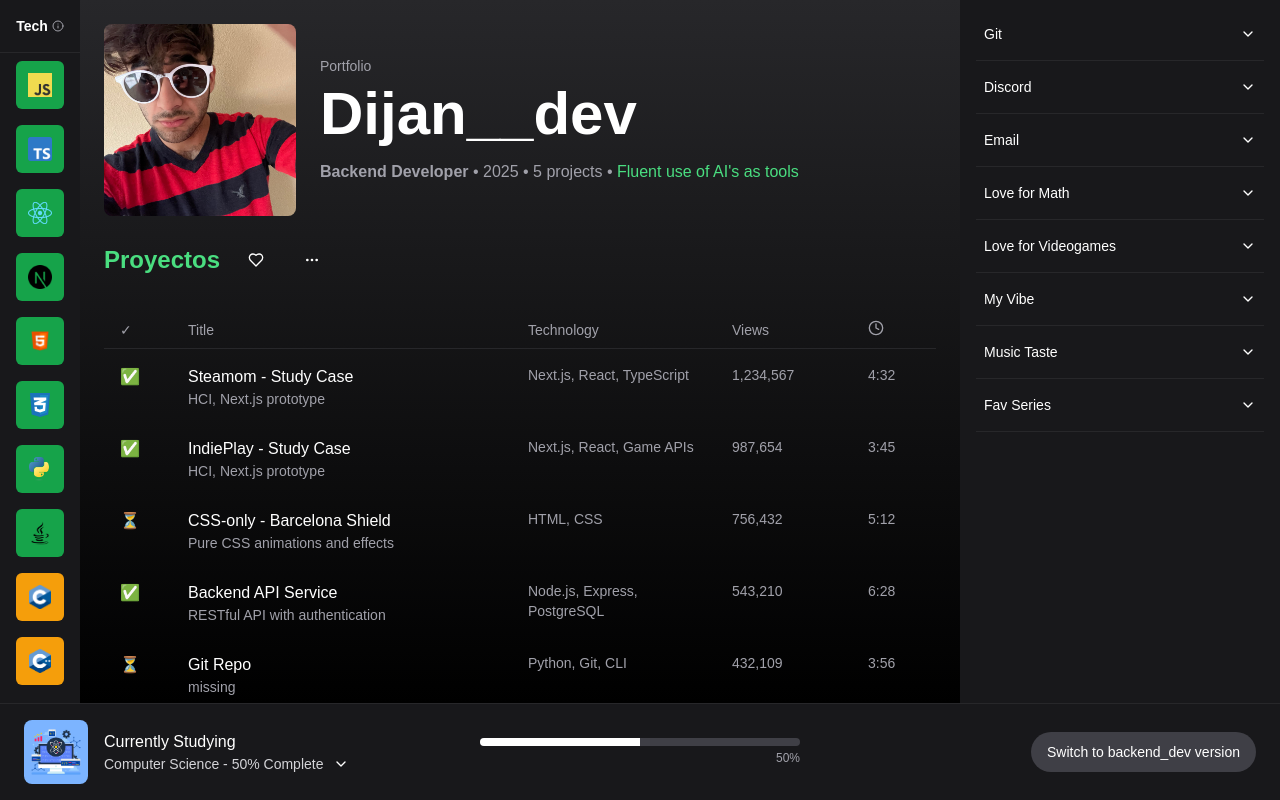
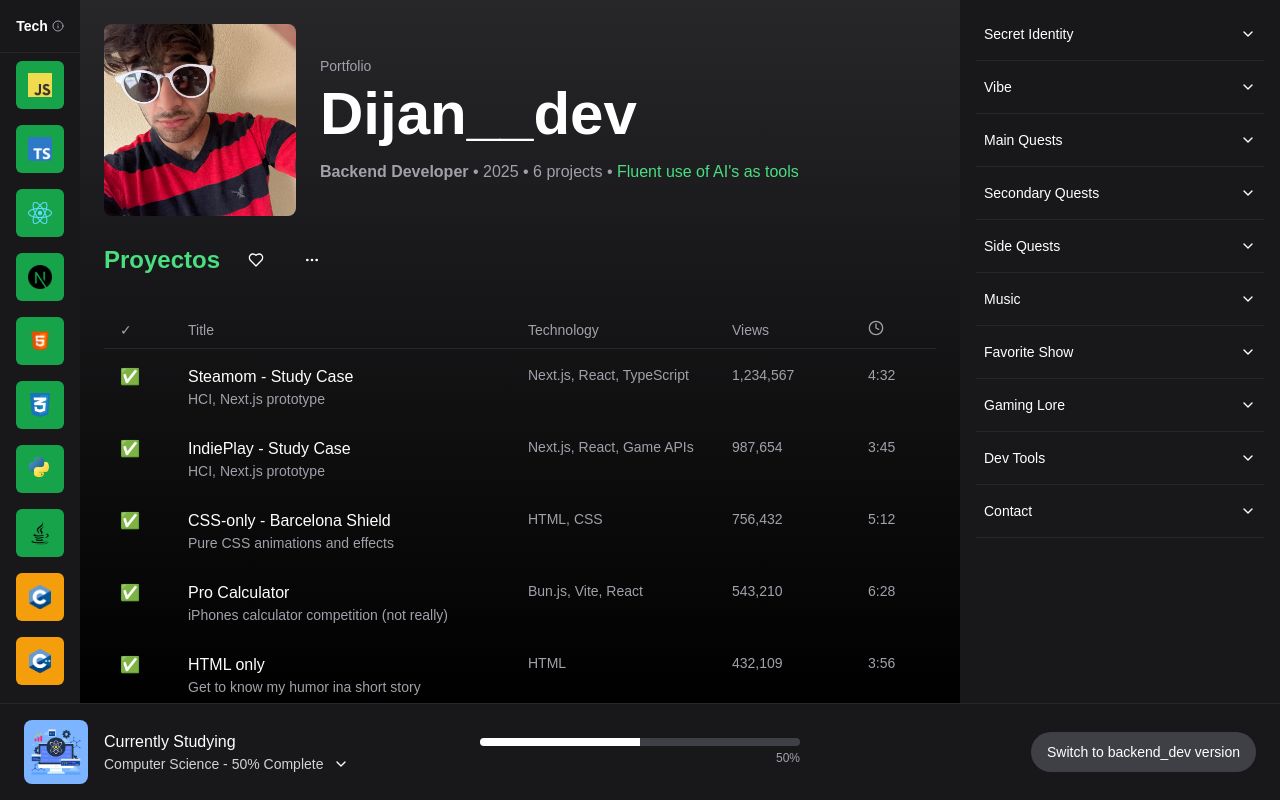
Before and after one commit to DijanU/Portfolio, a Next.js app: page / in a window 1280 px wide. Built offline with nearby package versions, Linux system fonts and the light colour scheme.

Commit message:
mayor fixes

```diff
--- a/app/page.tsx
+++ b/app/page.tsx
@@ -90,65 +90,100 @@ const projects = [
     duration: "5:12",
     plays: "756,432",
     tech: "HTML, CSS",
-    completed: false,
+    completed: true,
     url: "https://calicheoficial.lat/luis/CSS-only/",
   },
   {
     id: 4,
-    title: "Backend API Service",
-    description: "RESTful API with authentication",
+    title: "Pro Calculator",
+    description: "iPhones calculator competition (not really)",
     duration: "6:28",
     plays: "543,210",
-    tech: "Node.js, Express, PostgreSQL",
+    tech: "Bun.js, Vite, React",
     completed: true,
-    url: "#",
+    url: "https://calicheoficial.lat/luis/calcu/",
   },
   {
     id: 5,
-    title: "Git Repo",
-    description: "missing",
+    title: "HTML only",
+    description: "Get to know my humor ina short story",
     duration: "3:56",
     plays: "432,109",
-    tech: "Python, Git, CLI",
+    tech: "HTML",
+    completed: true,
+    url: "https://calicheoficial.lat/luis/html/",
+  },
+    {
+    id: 6,
+    title: "Poolcenter",
+    description: "DB & backend endpoints",
+    duration: "3:56",
+    plays: "24,505",
+    tech: "Express.js, PostgreSQL",
     completed: false,
-    url: "#",
+    url: "https://poolcenter.fun/",
   },
 ]
 
 const aboutMeItems = [
   {
-    title: "Git",
-    description: "DijanU",
+    title: "Secret Identity",
+    description: "Luis Francisco Padilla — but you can call me Dijan.",
   },
   {
-    title: "Discord",
-    description: "Dijan11#7366",
+    title: "Vibe",
+    description:
+      "- Matcha-fueled, low-key developer with a taste for clean code and abstract chaos.\n" +
+      "- Improvisation Expert: I like to be as surprised as the people around me are by my achievements.\n" +
+      "- Dark Mode: Required\n" +
+      "- Kills: 137 bugs squashed\n" +
+      "- Last Save: Today, 03:14 AM",
   },
   {
-    title: "Email",
-    description: "luisfran11padilla@gmail.com",
+    title: "Main Quests",
+    description:
+      "- Computer Science Engineering student\n" +
+      "- Gymbro mode: Bodybuilding + aesthetics",
   },
   {
-    title: "Love for Math",
-    description: "Applied Mathematics student, algorithm optimization geek",
+    title: "Secondary Quests",
+    description:
+      "- Applied Math student & algorithm optimization geek\n" +
+      "- Music discovery: indiewave supporter\n" +
+      "- Football Midfielder: the goal dealer",
   },
   {
-    title: "Love for Videogames",
-    description: "Gaming enthusiast, indie game supporter, retro collector",
+    title: "Side Quests",
+    description:
+      "Breaking stuff to learn fast. Optimizing for fun. Exploring weird tech.\n\"Not all bugs are enemies — some are teachers.\"",
   },
   {
-    title: "My Vibe",
-    description: "Chill developer, coffee addict, night owl coder",
+    title: "Music",
+    description:
+      "Alt rock, punk, grunge, metal, chillwave, and game OSTs.\nCode flows better to rhythm.",
   },
   {
-    title: "Music Taste",
-    description: "Electronic, lo-fi, synthwave - coding soundtrack curator",
+    title: "Favorite Show",
+    description:
+      "Cowboy Bebop — jazz, space melancholy, nonlinear perfection. Nothing tops it.",
   },
   {
-    title: "Fav Series",
-    description: "Sci-fi, tech documentaries, anime - story-driven content",
+    title: "Gaming Lore",
+    description:
+      "Started gaming at age 3.\nHack & Slash and DOOM-core lover.\nIndie game supporter with a retro soul.",
   },
-]
+  {
+    title: "Dev Tools",
+    description:
+      "VS Code, Git, Docker, Firebase, Postman, Vercel — and a terminal I actually trust.",
+  },
+{
+  title: "Contact",
+  description:
+    "Git: DijanU\nEmail: luisfran11padilla@gmail.com",
+},
+];
+
 
 export default function SpotifyPortfolio() {
   const [currentDegree, setCurrentDegree] = useState(0)
@@ -197,6 +232,16 @@ export default function SpotifyPortfolio() {
       default:
         return "text-zinc-400"
     }
+  }
+
+    // Function to render text with line breaks
+  const renderTextWithLineBreaks = (text: string) => {
+    return text.split("\n").map((line, index) => (
+      <span key={index}>
+        {line}
+        {index < text.split("\n").length - 1 && <br />}
+      </span>
+    ))
   }
 
   return (
@@ -385,7 +430,7 @@ export default function SpotifyPortfolio() {
                   </button>
                   {expandedAbout === index && (
                     <div className="px-3 py-2">
-                      <p className="text-xs text-zinc-400 leading-relaxed">{item.description}</p>
+                      <p className="text-xs text-zinc-400 leading-relaxed">{renderTextWithLineBreaks(item.description)}</p>
                     </div>
                   )}
                 </div>
```
